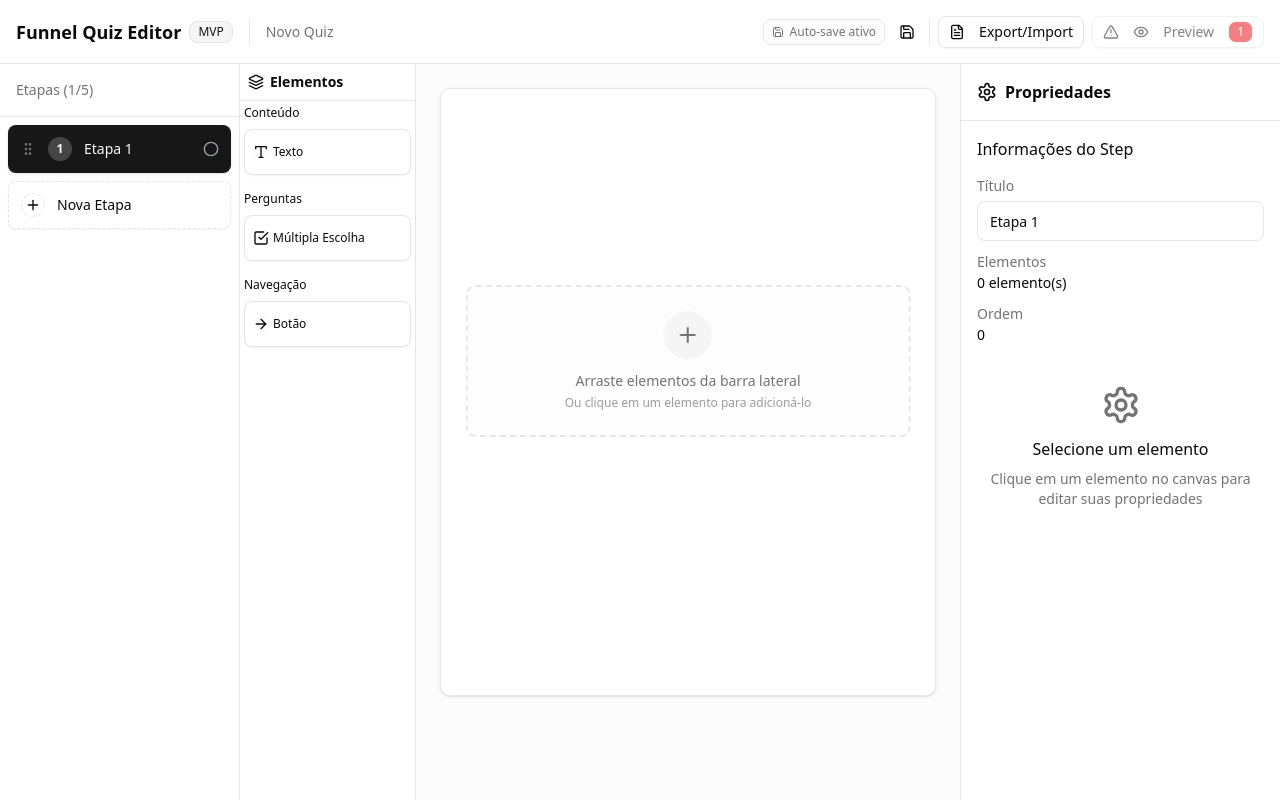
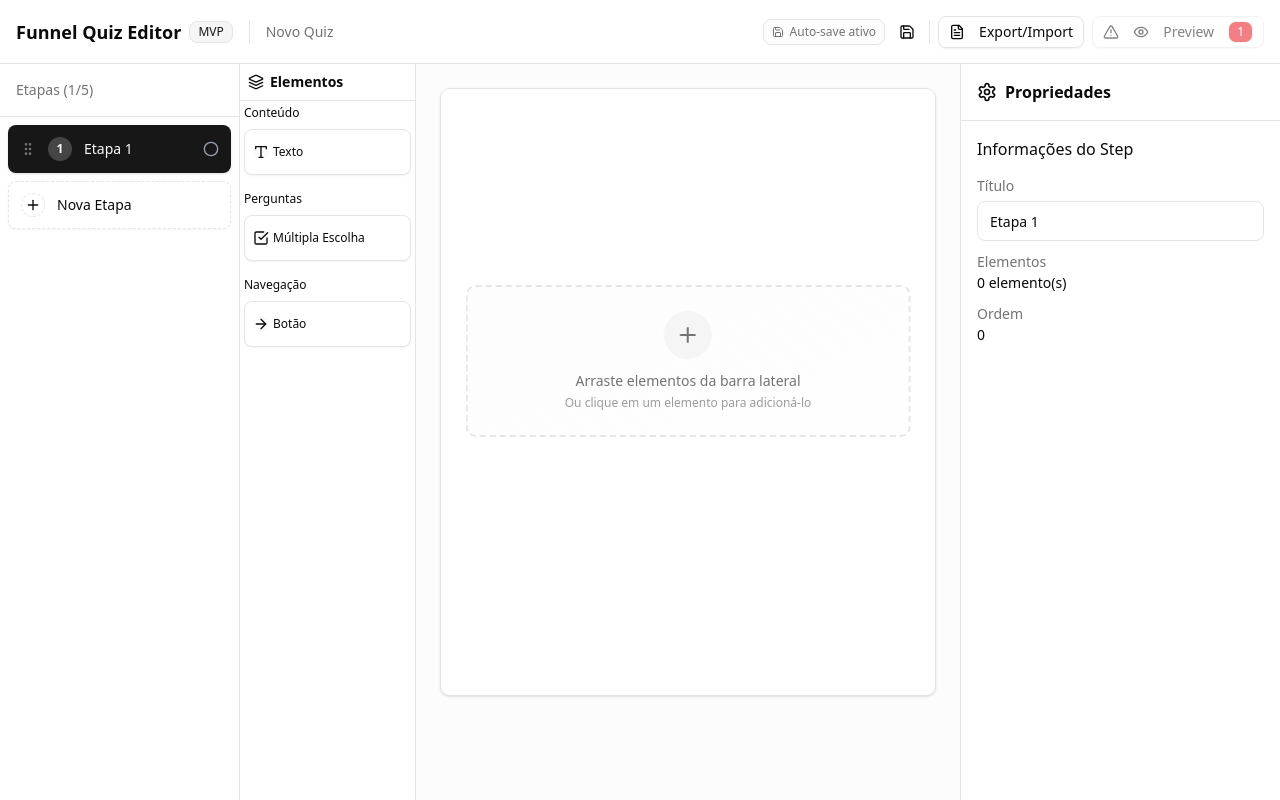
Before and after one commit to herisonp/funnelquiz, a Next.js app: page /editor in a window 1280 px wide. Built offline with nearby package versions, Linux system fonts and the light colour scheme.

Commit message:
refactor: remove help text from PropertiesPanel

```diff
--- a/src/components/editor/PropertiesPanel.tsx
+++ b/src/components/editor/PropertiesPanel.tsx
@@ -107,18 +107,6 @@ export default function PropertiesPanel() {
                     </div>
                   </div>
                 )}
-
-                {/* Help Text */}
-                <div className="text-center py-4">
-                  <Settings className="h-10 w-10 text-muted-foreground mx-auto mb-3" />
-                  <h3 className="font-medium text-foreground mb-2">
-                    Selecione um elemento
-                  </h3>
-                  <p className="text-sm text-muted-foreground">
-                    Clique em um elemento no canvas para editar suas
-                    propriedades
-                  </p>
-                </div>
               </div>
             )}
           </div>
```
